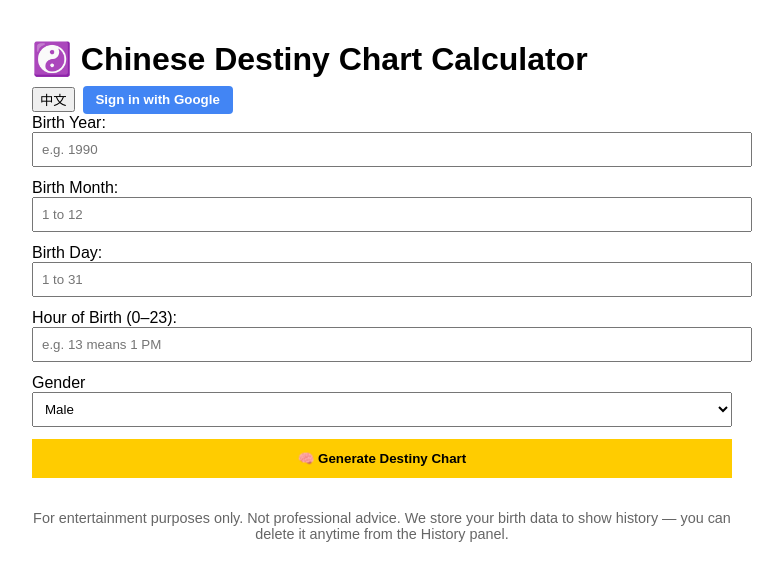
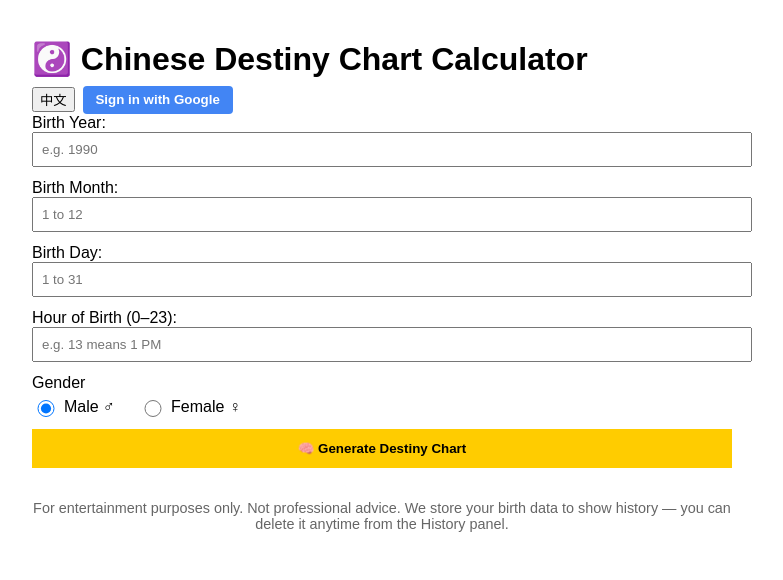
Before and after one commit to deep-geo/8zi, a React (Create React App) app: page / in a window 1280 px wide. Shown: the top 580 px of the page, without its empty margins (258-1041 px from the left). Built offline with nearby package versions, Linux system fonts and the light colour scheme.

Commit message:
replace gender select with radio buttons

```diff
--- a/src/BaziCalculator.jsx
+++ b/src/BaziCalculator.jsx
@@ -265,13 +265,24 @@ export default function BaziCalculator() {
             />
           </label>
         ))}
-        <label>
-          {labels[lang].gender}
-          <select name="gender" value={formData.gender} onChange={handleChange} style={{ width: "100%", padding: "0.5rem" }}>
-            <option value="1">{lang === "zh" ? "男" : "Male"}</option>
-            <option value="0">{lang === "zh" ? "女" : "Female"}</option>
-          </select>
-        </label>
+        <div>
+          <div style={{ marginBottom: "0.3rem" }}>{labels[lang].gender}</div>
+          <div style={{ display: "flex", gap: "1.5rem" }}>
+            {[{ value: "1", label: lang === "zh" ? "男 ♂" : "Male ♂" }, { value: "0", label: lang === "zh" ? "女 ♀" : "Female ♀" }].map(opt => (
+              <label key={opt.value} style={{ display: "flex", alignItems: "center", gap: "0.4rem", cursor: "pointer", fontSize: "1rem" }}>
+                <input
+                  type="radio"
+                  name="gender"
+                  value={opt.value}
+                  checked={formData.gender === opt.value}
+                  onChange={handleChange}
+                  style={{ width: "1.1rem", height: "1.1rem", cursor: "pointer" }}
+                />
+                {opt.label}
+              </label>
+            ))}
+          </div>
+        </div>
         <button
           onClick={calculateBazi}
           disabled={loading}
```
